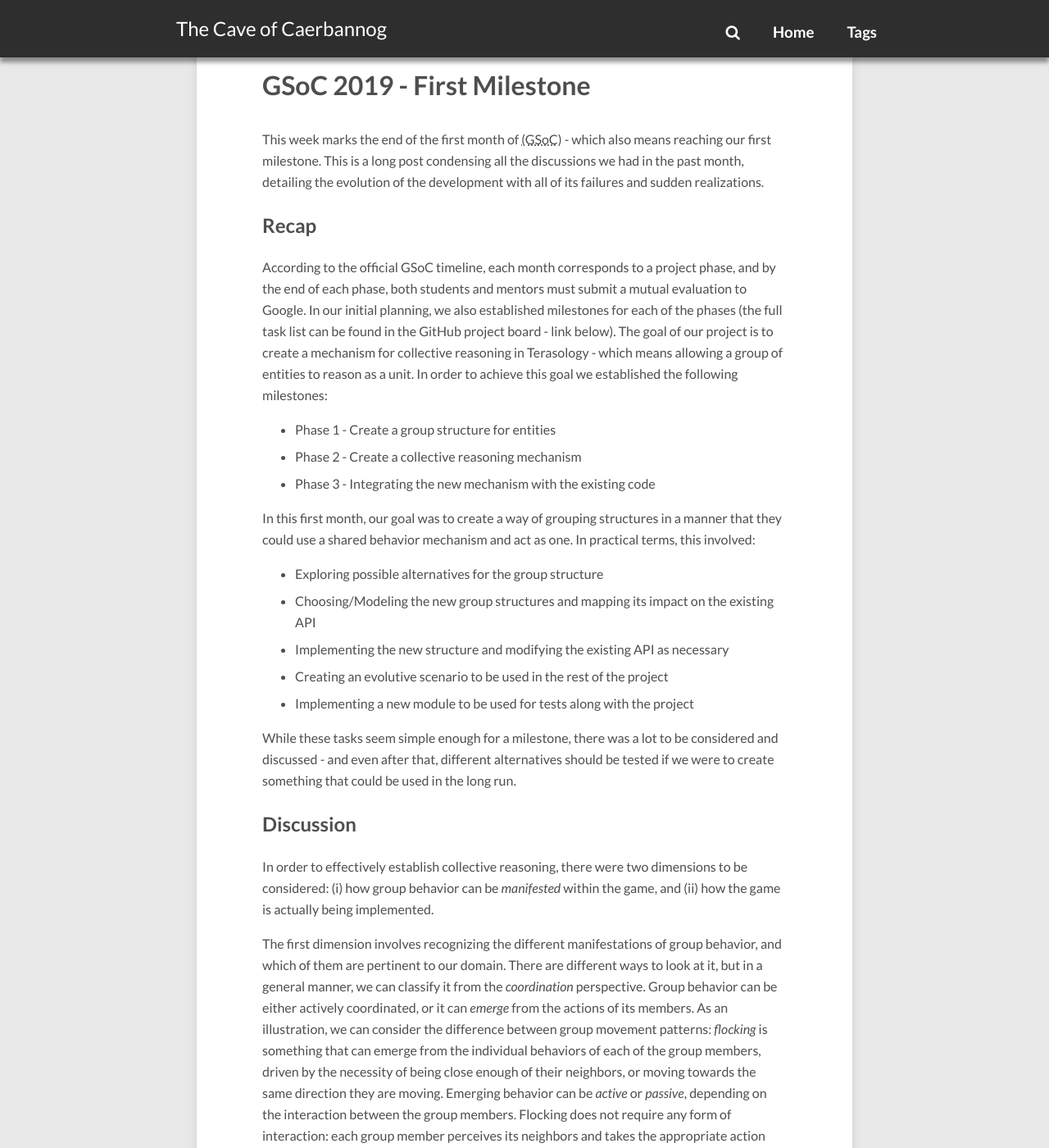
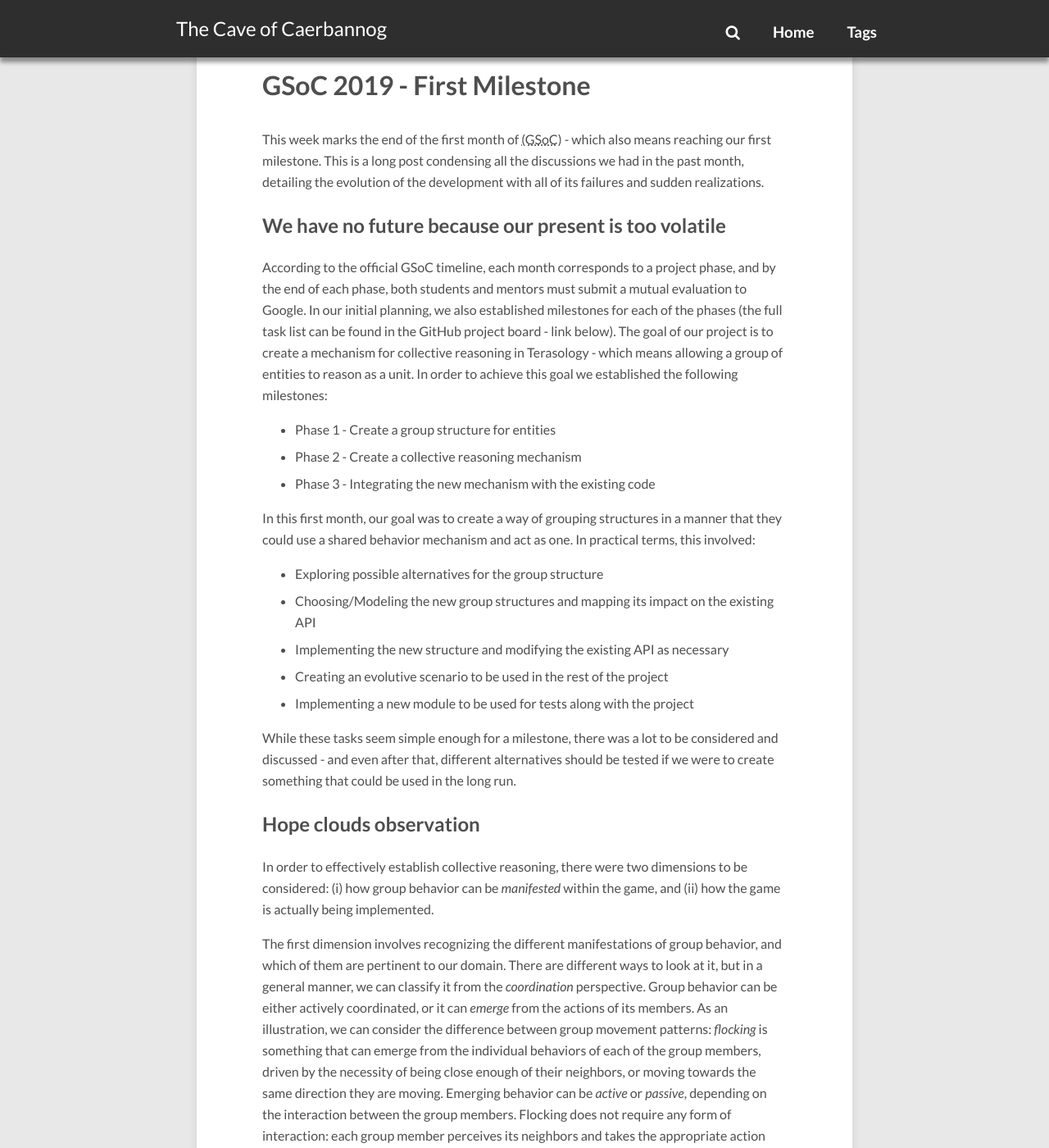
Before and after one commit to casals/casals.github.io, a Jekyll site: the page built from _posts/2019-06-23-gsoc-reaching-first-milestone.md, in a window 1280 px wide and 1400 px high, scrolled down 524 px. Shown: the whole window at 82% size. Built offline with Jekyll 4.4.1, drawn with Linux system fonts in a browser that asks for light colours; nearby versions of some CDN libraries; comment, search, counter and statistics services are not loaded; some of the changed text lies outside the part shown.

Commit message:
Fixex headlines on post of 23-06-19

```diff
--- a/_posts/2019-06-23-gsoc-reaching-first-milestone.md
+++ b/_posts/2019-06-23-gsoc-reaching-first-milestone.md
@@ -15,7 +15,7 @@ This week marks the end of the first month of <abbr title="Google Summer of Code
 
 <!-- more -->
 
-## Recap
+## We have no future because our present is too volatile
 
 According to the official GSoC timeline, each month corresponds to a project phase, and by the end of each phase, both students and mentors must submit a mutual evaluation to Google. In our initial planning, we also established milestones for each of the phases (the full task list can be found in the GitHub project board - link below). The goal of our project is to create a mechanism for collective reasoning in Terasology - which means allowing a group of entities to reason as a unit. In order to achieve this goal we established the following milestones:
 
@@ -33,7 +33,7 @@ In this first month, our goal was to create a way of grouping structures in a ma
 
 While these tasks seem simple enough for a milestone, there was a lot to be considered and discussed - and even after that, different alternatives should be tested if we were to create something that could be used in the long run.
 
-## Discussion
+## Hope clouds observation
 
 In order to effectively establish collective reasoning, there were two dimensions to be considered: (i) how group behavior can be _manifested_ within the game, and (ii) how the game is actually being implemented.
 
@@ -59,7 +59,7 @@ The second dimension involves the ECS architectural pattern used in Terasology (
 * A Sector-derived implementation for Entity grouping; and
 * A specialized Entity register within the code.
 
-## Third week
+## Every man's memory is his private literature
 
 Having defined the base alternatives for implementing a group structure, the next step was creating a sandbox module for testing each of the alternatives. I used the [WildAnimals](https://github.com/Terasology/WildAnimals) module as a base due to its stability/simplicity and created a secondary module to implement the proposed alternatives. I felt the need of creating different As a result, we got _sick deers_:
 
```
Also changed, not shown: other parts of _posts/2019-06-23-gsoc-reaching-first-milestone.md (+1 -1 lines).
